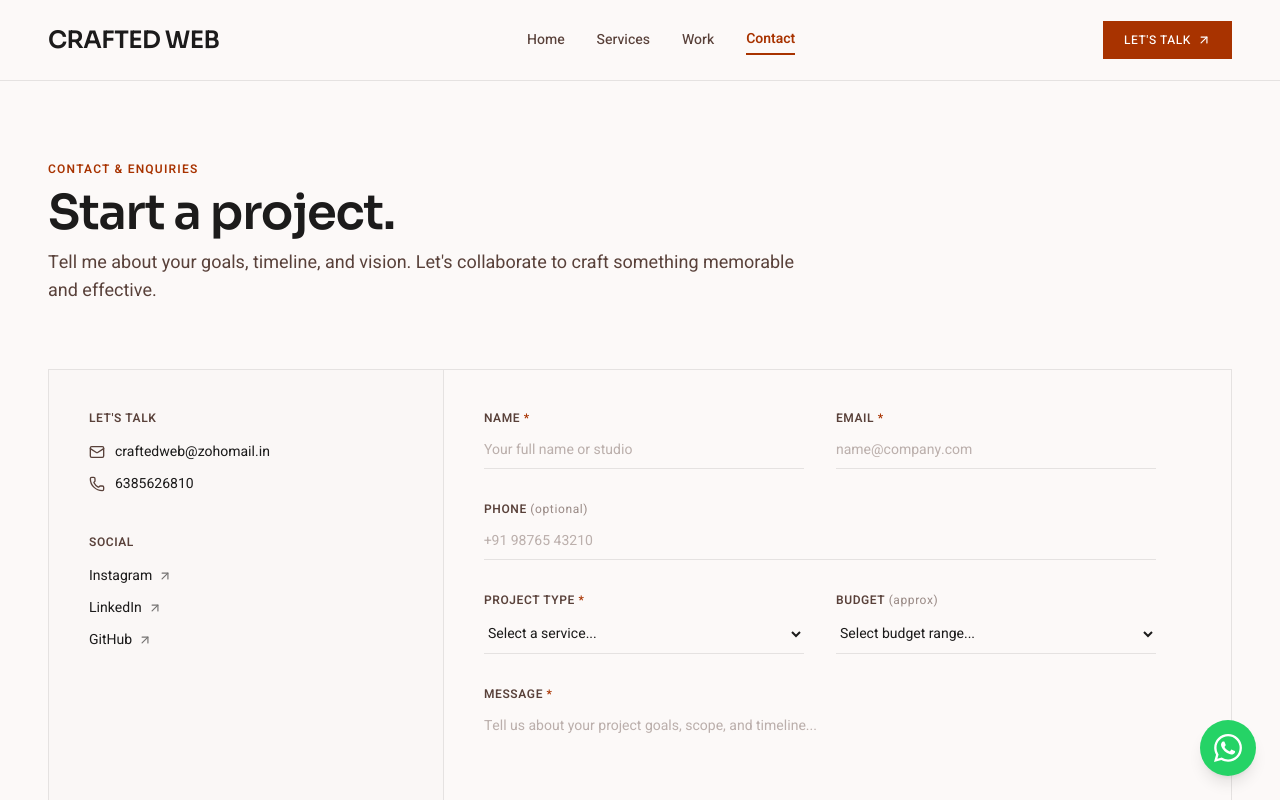
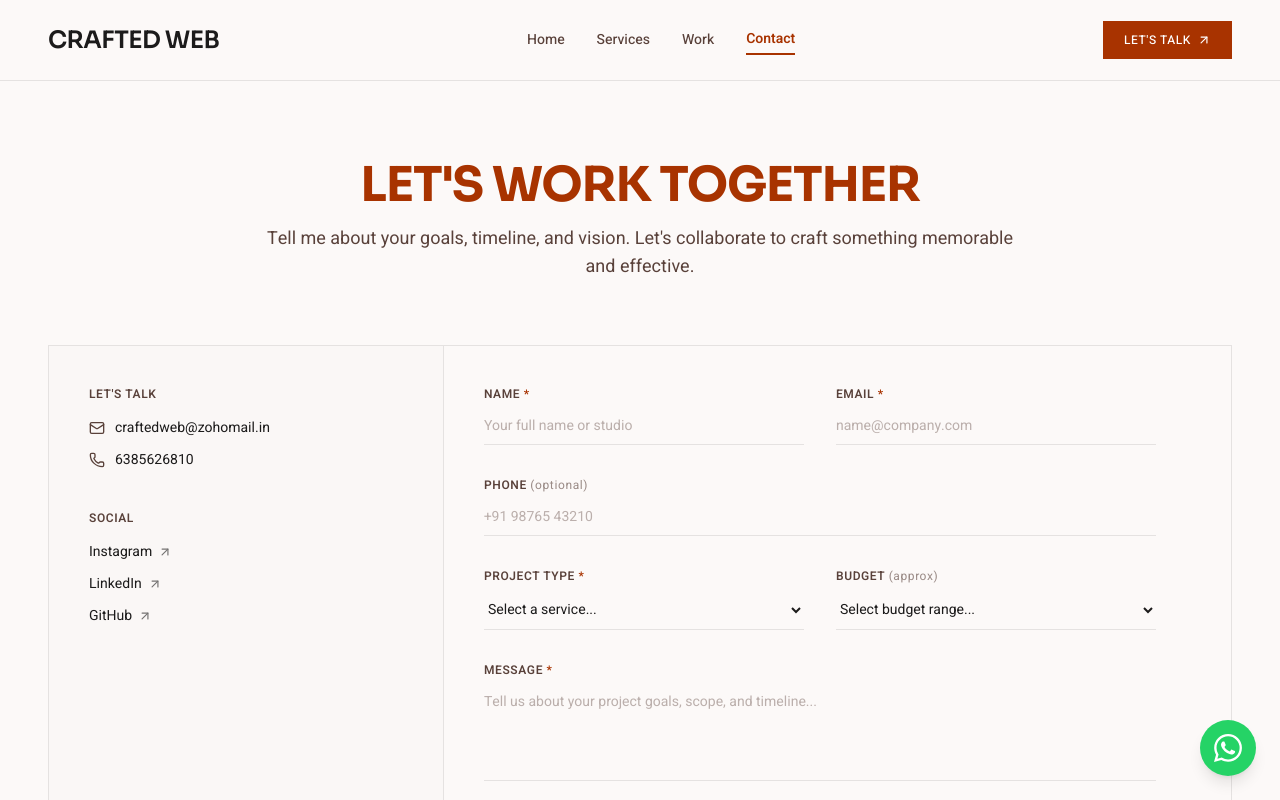
Before and after one commit to Nirmal0804/Freelancing-Portfolio, a Next.js app: page /contact in a window 1280 px wide. Shown: the top 800 px of the page. Built offline with nearby package versions, Linux system fonts and the light colour scheme.

Commit message:
style: center LET'S WORK TOGETHER heading and intro paragraph on Contact page

```diff
--- a/app/contact/page.tsx
+++ b/app/contact/page.tsx
@@ -13,13 +13,10 @@ export const metadata: Metadata = {
 export default function ContactPage() {
   return (
     <PageContainer usePadding className="py-12 sm:py-16 lg:py-20 flex flex-col gap-10 sm:gap-14 lg:gap-16">
-      {/* Header */}
-      <header className="max-w-3xl flex flex-col gap-3">
-        <p className="font-sans text-xs uppercase tracking-widest text-primary font-semibold">
-          CONTACT &amp; ENQUIRIES
-        </p>
-        <h1 className="font-heading text-3xl sm:text-4xl lg:text-5xl text-on-surface font-semibold tracking-tight">
-          Start a project.
+      {/* Introductory Header - Centered Warm Orange */}
+      <header className="w-full flex flex-col items-center justify-center text-center max-w-3xl mx-auto gap-4">
+        <h1 className="font-heading text-2xl sm:text-3xl md:text-4xl lg:text-5xl text-primary font-bold uppercase tracking-tight leading-tight">
+          LET&apos;S WORK TOGETHER
         </h1>
         <p className="font-sans text-base sm:text-lg text-on-surface-variant leading-relaxed">
           Tell me about your goals, timeline, and vision. Let&apos;s collaborate to craft something memorable and effective.
```
